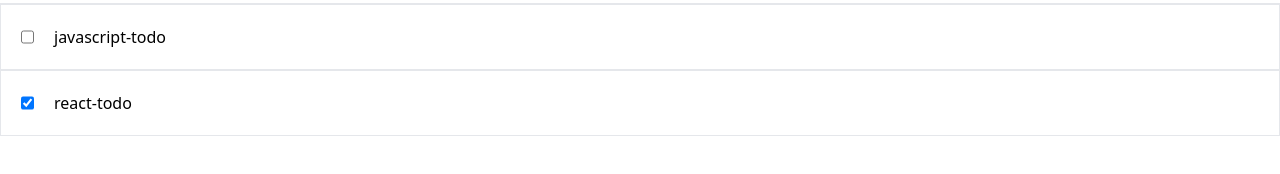
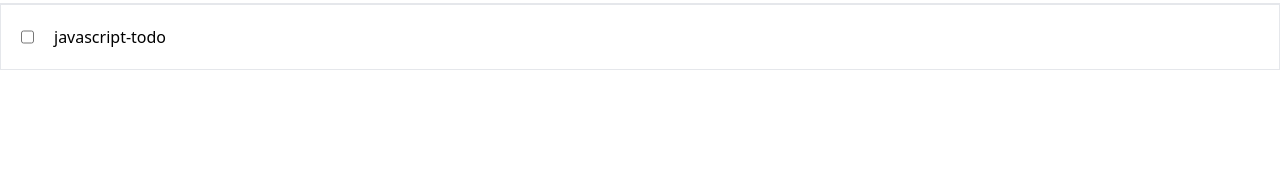
Before and after one commit to IncSow/sleepless_night, a Next.js app: page / in a window 1280 px wide. Shown: the part 146-320 px from the top of the page. Built offline with nearby package versions, Linux system fonts and the light colour scheme.

Commit message:
Small fixes. I just noticed I filtered incorrectly.

```diff
--- a/components/ContextProvider.jsx
+++ b/components/ContextProvider.jsx
@@ -44,8 +44,9 @@ const initialState = [
     todo_tasks: [],
   },
 ]
+
 initialState[2].todo_tasks = new Array(500).fill(0).map((_, index) => ({
-  id: index + 800,
+  id: index + 800, // I am using 800 as a test index. That way I don't have to worry about ids being duplicate during a demo.
   content: `Item ${index}`,
   completed: false,
 }))
--- a/components/TaskList.jsx
+++ b/components/TaskList.jsx
@@ -1,13 +1,13 @@
 import { TaskItem } from "./TaskItem"
 
 export const TaskList = (props) => {
-  const { state, currentCategory, onlyCompleted } = props
+  const { state, currentCategory, filterCompleted } = props
   const currentList = state[currentCategory]
   let tasksList
 
-  if (onlyCompleted && currentList) {
-    tasksList = currentList.todo_tasks.filter(({ completed }) =>
-      Boolean(completed)
+  if (!filterCompleted && currentList) {
+    tasksList = currentList.todo_tasks.filter(
+      ({ completed }) => completed === false
     )
   } else {
     tasksList = currentList.todo_tasks
--- a/pages/index.js
+++ b/pages/index.js
@@ -56,7 +56,7 @@ export default function Home() {
         <TaskList
           state={state}
           currentCategory={currentCategory}
-          onlyCompleted={filter}
+          filterCompleted={filter}
         ></TaskList>
       )}
     </div>
```
